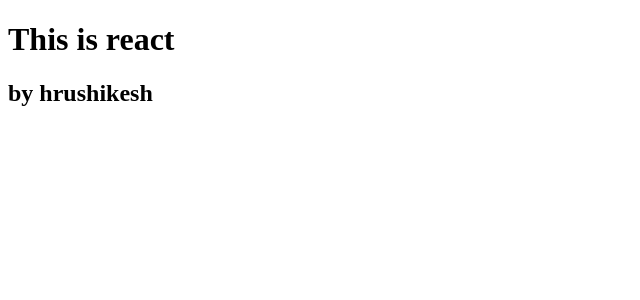
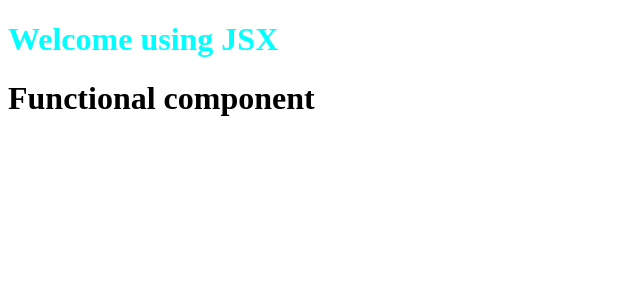
Before and after one commit to HPMarathe/Food-Ordering-App, a React (Vite) app: page / in a window 1280 px wide. Shown: the top 300 px of the page, without its empty margins (0-640 px from the left). Built offline with nearby package versions, Linux system fonts and the light colour scheme.

Commit message:
Laying the Foundation

```diff
--- a/App.js
+++ b/App.js
@@ -1,13 +1,23 @@
 import React from "react";
 import ReactDOM from "react-dom/client";
 
-const parent = React.createElement("div", { id: "parent" }, [
-  React.createElement("h1", {}, "This is react"),
-  React.createElement("h2", {}, "by hrushikesh"),
-]);
+const Title = () => (
+  <h1 className="head" tabIndex="5">
+    Welcome using JSX
+  </h1>
+);
 
-// createroot is an API which was given by ReactDOM.
+const HeadingComponent = () => (
+  // Using react fragments here.
+  <>
+    <div className="container">
+      <Title />
+      <h1 className="heading">Functional component</h1>
+      <div className="container1"></div>
+    </div>
+  </>
+);
+
 const root = ReactDOM.createRoot(document.getElementById("root"));
 
-//this is how we render an element
-root.render(parent);
+root.render(<HeadingComponent />);
--- a/package.json
+++ b/package.json
@@ -4,7 +4,9 @@
   "description": "",
   "main": "App.js",
   "scripts": {
-    "test": "jest"
+    "test": "jest",
+    "start":"parcel index.html",
+    "build":"parcel build index.html"
   },
   "repository": {
     "type": "git",
--- a/style.css
+++ b/style.css
@@ -1,3 +1,3 @@
-#heading {
+.head{
     color: aqua;
 }
```
